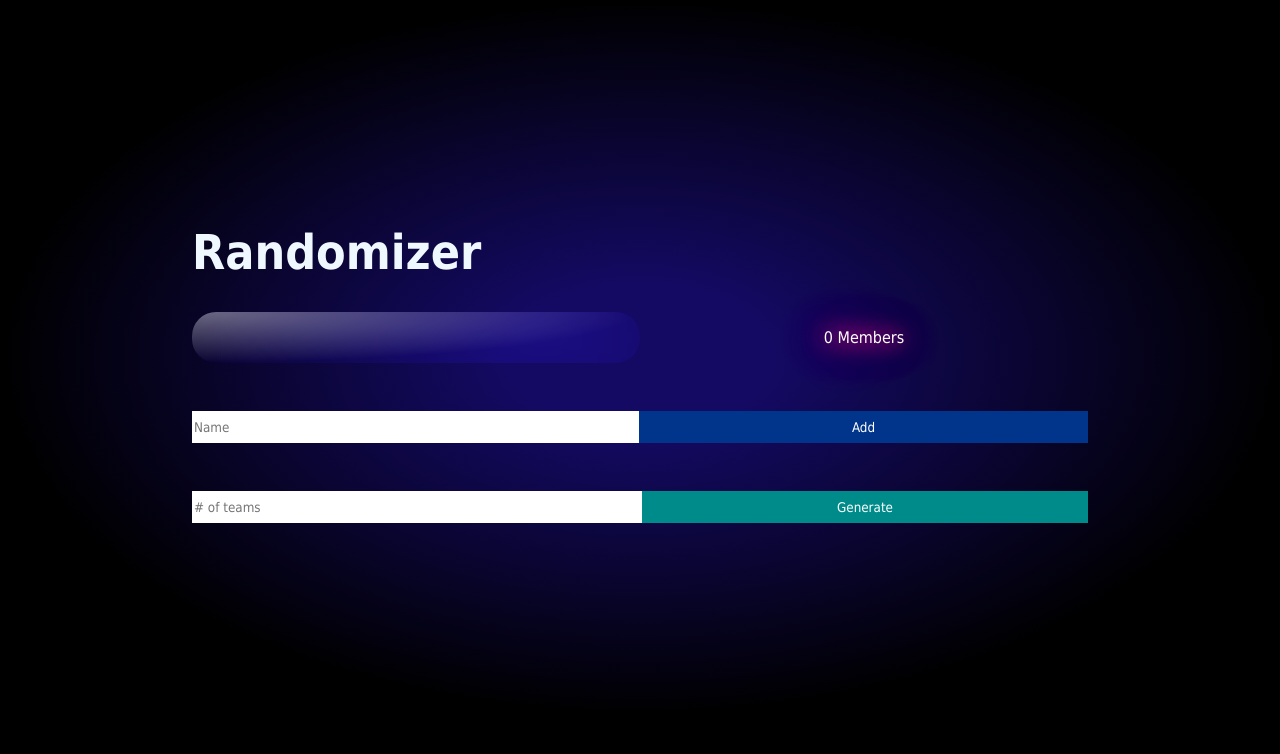
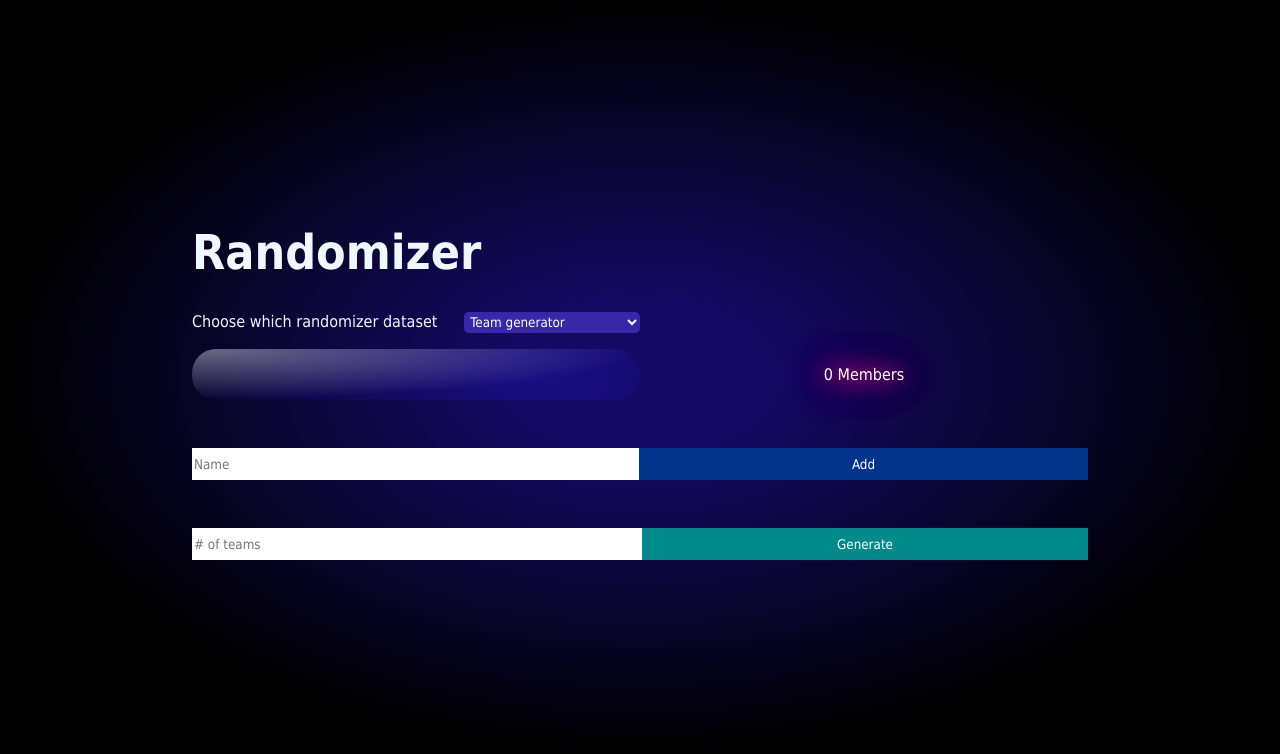
Before and after one commit to sasoara/angular-randomizer, an Angular app: page / in a window 1280 px wide. Shown: the top 754 px of the page. Built offline with nearby package versions, Linux system fonts and the light colour scheme.

Commit message:
randomizer static dataset picker

```diff
--- a/src/app/app.component.css
+++ b/src/app/app.component.css
@@ -12,6 +12,17 @@
 .card {
   padding: 2rem;
 }
+
+/* DATASET PICKER */
+.dataset-picker select {
+  background-color: #3828a7;
+  margin-left: 3%;
+  color: #fff;
+  border-radius: 5px;
+  padding: 2px;
+  min-width: 11rem;
+}
+
 
 .list-and-counter {
   display: flex;
--- a/src/app/app.component.html
+++ b/src/app/app.component.html
@@ -2,6 +2,20 @@
 <div class="container">
   <div class="card">
     <h1>Randomizer</h1>
+
+    <aside class="dataset-picker">
+      <form>
+        <p>
+          <label>Choose which randomizer dataset</label>
+          <select>
+            <option>Team generator</option>
+            <option>Decision maker</option>
+            <option>Name picker</option>
+            <option>Custom list randomizer</option>
+          </select>
+        </p>
+      </form>
+    </aside>
 
     <div class="list-members">
 
--- a/src/styles.css
+++ b/src/styles.css
@@ -33,3 +33,9 @@ li {
   margin: 2rem;
   width: 12rem;
 }
+
+select, option {
+  border: none;
+  cursor: pointer;
+  font-family: Tahoma, sans-serif;
+}
```
